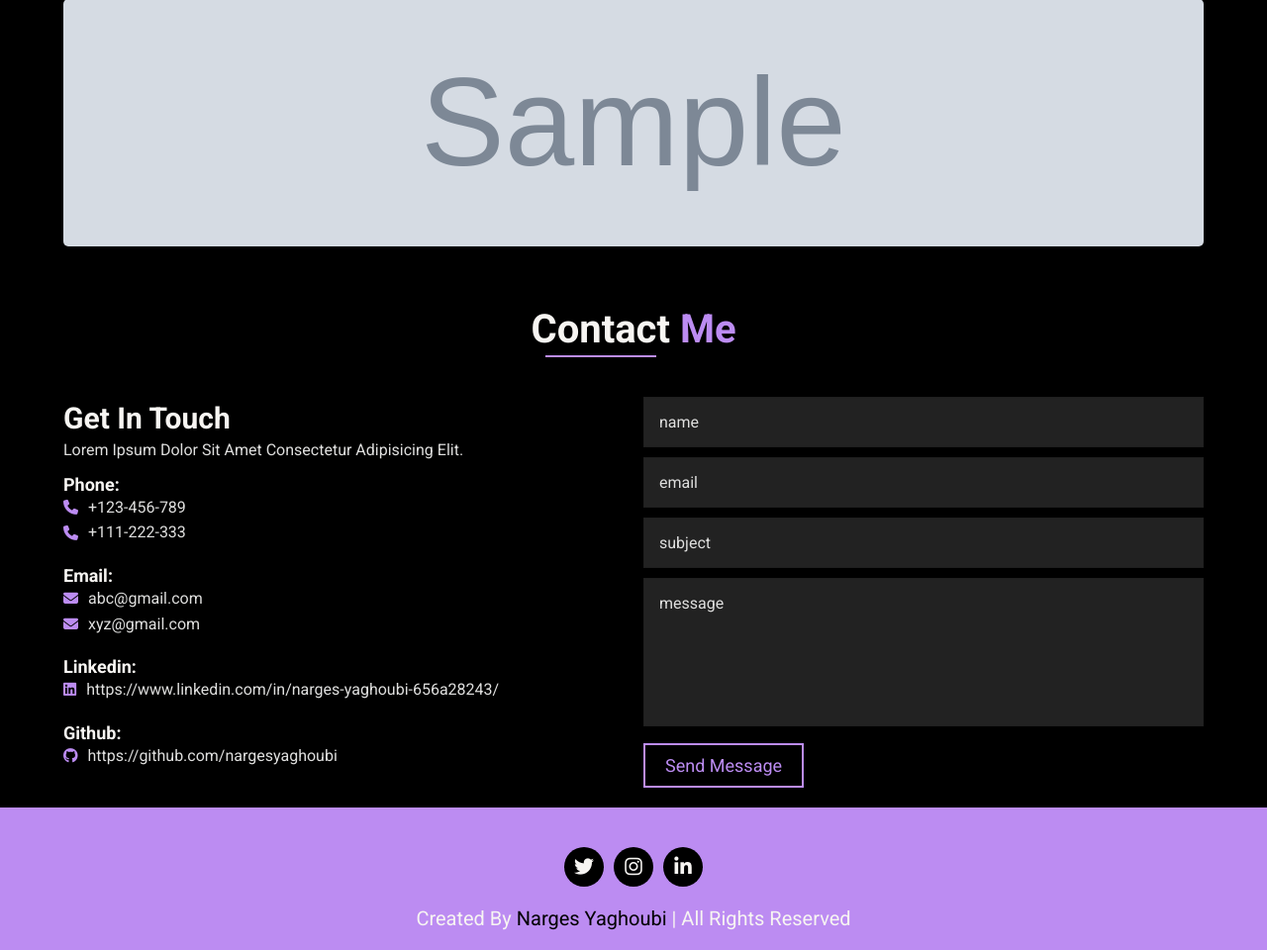
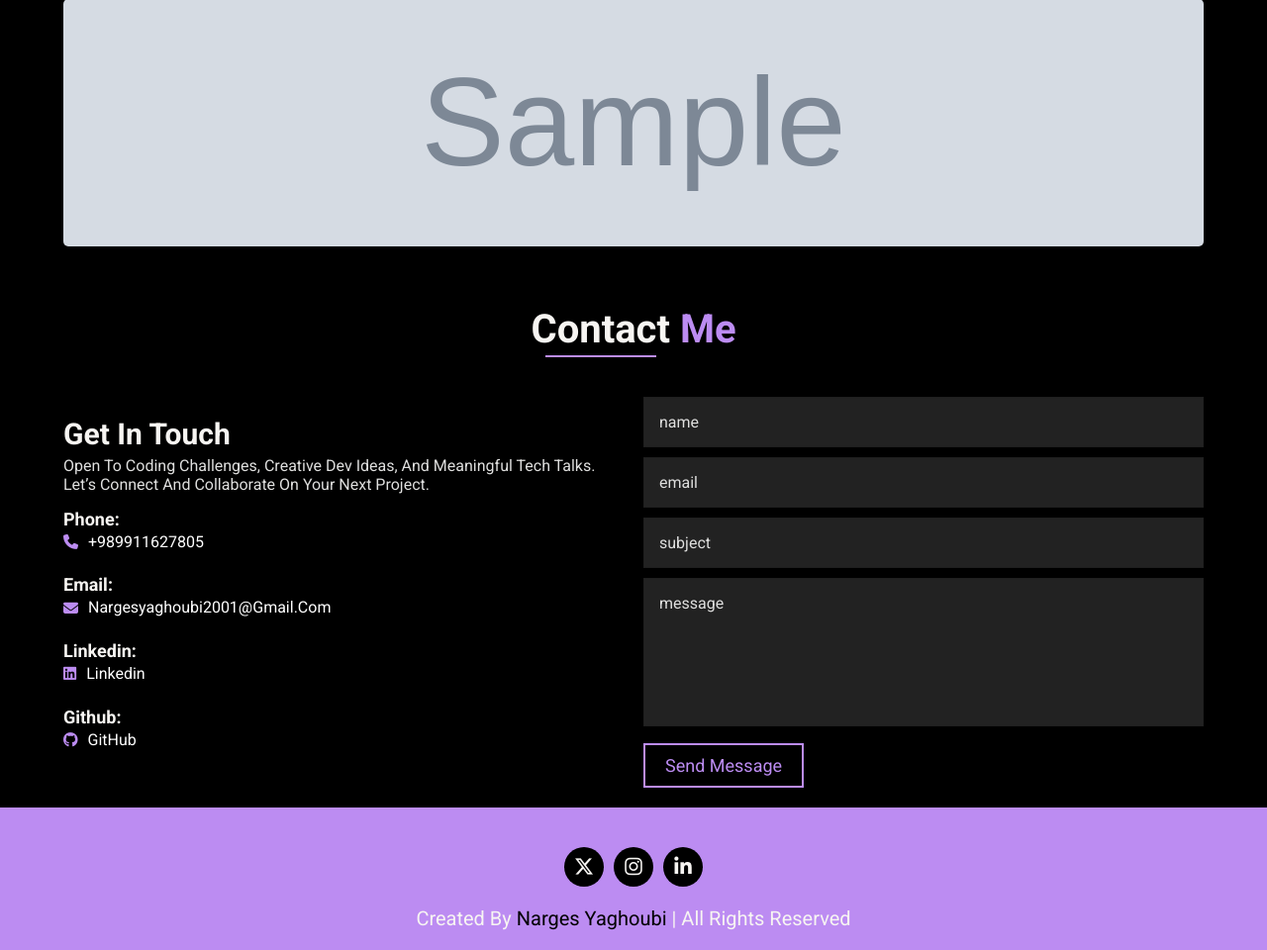
Before and after one commit to nargesyaghoubi/Personal_Website, a Django app: page / in a window 1280 px wide. Shown: the part 2172-3132 px from the top of the page at 99% size. Run offline with Django 5.2, Linux system fonts and the light colour scheme; tables that the repository leaves empty hold one stand-in row (values such as "Sample post"); grey boxes marked "Sample" are stand-in pictures; some libraries are stand-ins or nearby versions.

Commit message:
modified contact section

```diff
--- a/templates/index.html
+++ b/templates/index.html
@@ -269,39 +269,35 @@
 
             <h3>get in touch</h3>
 
-            <p>Lorem ipsum dolor sit amet consectetur adipisicing elit.</p>
-{#            {% for basic in basics %}#}
+            <p>Open to coding challenges, creative dev ideas, and meaningful tech talks. Let’s connect and collaborate on your next project.</p>
+            {% for basic in basics %}
 
             <div class="info-item">
                 <h4>Phone:</h4>
                 <div class="detail">
-                    <div class="fas fa-phone"></div>
-                    <p>+123-456-789</p>
+                    <div class="fas fa-phone">
+
+                    </div>
+
+                    <p><a href="tel:{{ basic.phone }}" style="color: white">+989911627805</a></p>
                 </div>
-{#                {% endfor %}#}
-                <div class="detail">
-                    <div class="fas fa-phone"></div>
-                    <p>+111-222-333</p>
-                </div>
+
             </div>
 
             <div class="info-item">
                 <h4>email:</h4>
                 <div class="detail">
                     <div class="fas fa-envelope"></div>
-                    <p class="gmail">abc@gmail.com</p>
+                  <p><a href="mailto:{{ basic.email }}" style="color: white">nargesyaghoubi2001@gmail.com</a></p>
                 </div>
-                <div class="detail">
-                    <div class="fas fa-envelope"></div>
-                    <p class="gmail">xyz@gmail.com</p>
-                </div>
+
             </div>
 
             <div class="info-item">
                 <h4>linkedin:</h4>
                 <div class="detail">
                     <div class="fab fa-linkedin"></div>
-                    <p class="linkedin">https://www.linkedin.com/in/narges-yaghoubi-656a28243/</p>
+                    <p class="linkedin"><a href="{{ basic.linkedin }}" style="color: white">Linkedin</a></p>
                 </div>
             </div>
 
@@ -309,10 +305,12 @@
                 <h4>github:</h4>
                 <div class="detail">
                     <div class="fab fa-github"></div>
-                    <p class="github">https://github.com/nargesyaghoubi</p>
+                    <p class="github"><a href="{{ basic.github }}" style="color: white">GitHub</a></p>
                 </div>
             </div>
+            {% endfor %}
         </div>
+
 
         <form method="post" class="contact-form" id="contactUs-Form">
 
@@ -338,7 +336,7 @@
 {% for basic in basics %}
     <div class="social">
 
-        <a href="{{ basic.twitter }}" class="fab fa-twitter"></a>
+        <a href="{{ basic.twitter }}" class="fab fa-x-twitter"></a>
         <a href="{{ basic.instagram }}" class="fab fa-instagram"></a>
         <a href="{{ basic.linkedin }}" class="fab fa-linkedin-in"></a>
 
```
